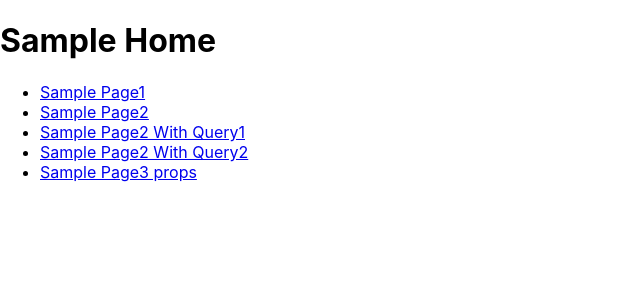
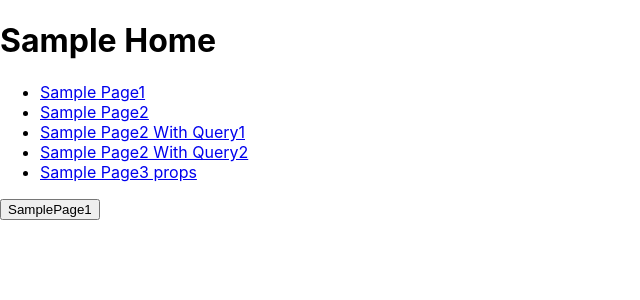
Before and after one commit to Snails8/go-api, a React (Create React App) app in the folder frontend/: page / in a window 1280 px wide. Shown: the top 300 px of the page, without its empty margins (0-640 px from the left). Built offline with nearby package versions, Linux system fonts and the light colour scheme; no server answers.

Commit message:
add: button でページ遷移処理 追加

```diff
--- a/frontend/src/pages/dashboard/Dashboard.tsx
+++ b/frontend/src/pages/dashboard/Dashboard.tsx
@@ -1,6 +1,7 @@
 import React, { useEffect, useState } from 'react';
 import { Link } from 'react-router-dom';
 import { createSearchParams } from 'react-router-dom'
+import { useNavigate } from 'react-router-dom';
 
 export const Dashboard: React.FC = () => {
     const [message, setMessage] = useState("")
@@ -14,6 +15,8 @@
     }, [])
 
     console.log(message)
+
+    const navigate = useNavigate()
 
     const params: string = createSearchParams({
       name: "sample",
@@ -31,6 +34,8 @@
               <li><Link to={`page2?${params}`}>Sample Page2 With Query2</Link></li>
               <li><Link to="page3">Sample Page3 props</Link></li>
             </ul>
+
+            <button onClick={() => navigate("page1")}>SamplePage1</button>
           </nav>
         </>
     )
```
